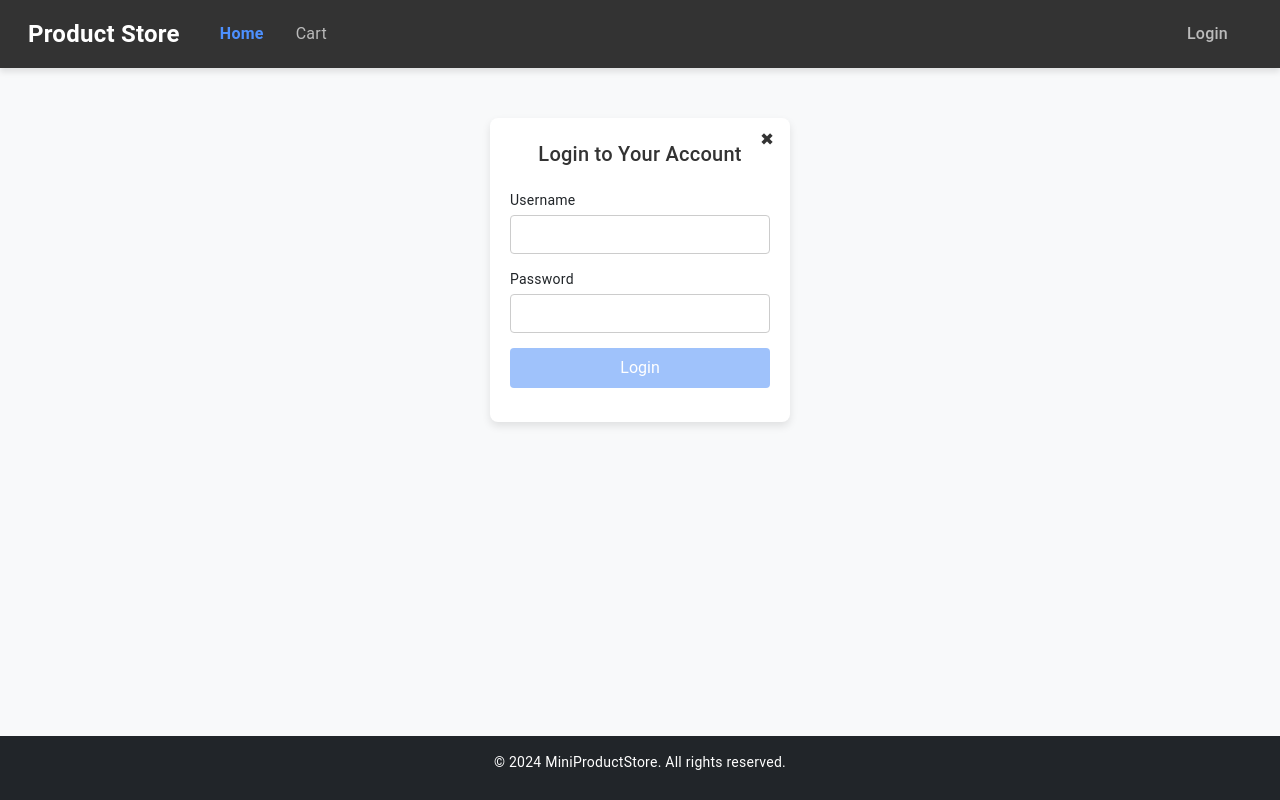
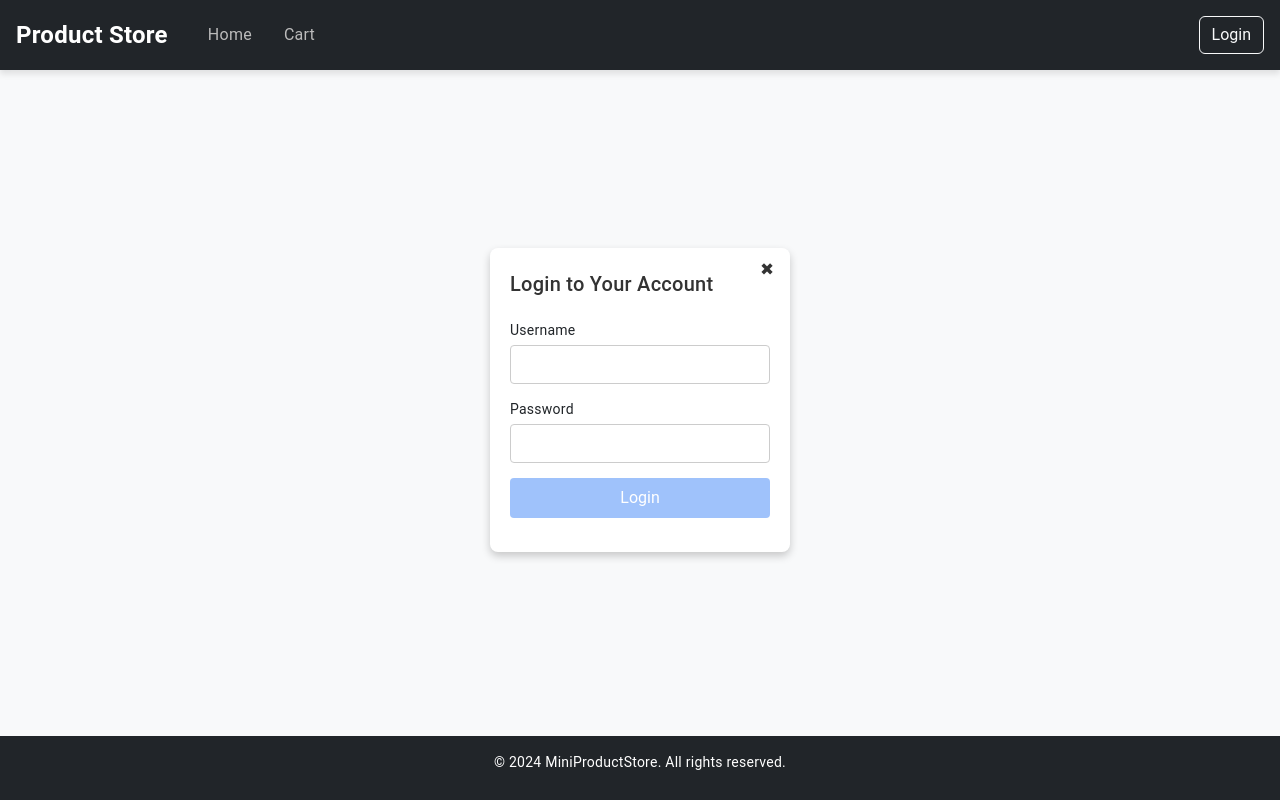
Before and after one commit to IrynaShyrobokova/Mini-Product-Store, an Angular app: page /login in a window 1280 px wide. Built offline with nearby package versions, Linux system fonts and the light colour scheme.

Commit message:
Correct password doesn't work

```diff
--- a/src/app/components/home/home.component.css
+++ b/src/app/components/home/home.component.css
@@ -0,0 +1,68 @@
+/* Style for the welcome message */
+.welcome-message {
+  text-align: center;
+  margin: 20px;
+  font-size: 1.8em;
+  color: #333;
+}
+
+/* Container for all products */
+.products-container {
+  display: flex;
+  flex-wrap: wrap;
+  justify-content: center;
+  gap: 20px;
+  padding: 20px;
+}
+
+/* Individual product card */
+.product-card {
+  background-color: #f9f9f9;
+  border: 1px solid #ddd;
+  border-radius: 8px;
+  padding: 20px;
+  width: 300px;
+  box-shadow: 0 4px 8px rgba(0, 0, 0, 0.1);
+  transition: transform 0.3s ease;
+}
+
+  .product-card:hover {
+    transform: translateY(-5px);
+  }
+
+.product-title {
+  font-size: 1.2em;
+  color: #333;
+  margin-bottom: 10px;
+}
+
+.product-description {
+  font-size: 0.9em;
+  color: #555;
+  margin-bottom: 15px;
+}
+
+.add-to-cart {
+  display: block;
+  width: 100%;
+  padding: 10px;
+  background-color: #007bff;
+  color: white;
+  border: none;
+  border-radius: 4px;
+  font-size: 1em;
+  cursor: pointer;
+  transition: background-color 0.3s ease;
+}
+
+  .add-to-cart:hover {
+    background-color: #0056b3;
+  }
+
+/* Loading message style */
+.loading {
+  text-align: center;
+  font-size: 1.2em;
+  color: #666;
+  margin-top: 20px;
+}
--- a/src/app/components/home/home.component.html
+++ b/src/app/components/home/home.component.html
@@ -1,2 +1,13 @@
-<!-- home.component.html -->
-<p>Welcome to the Home Page!</p>
+<div class="welcome-message">
+  <h2>Welcome, {{ username ? username : 'Guest' }}!</h2>
+</div>
+
+<div class="products-container" *ngIf="!isLoading">
+  <div *ngFor="let product of products" class="product-card">
+    <h3 class="product-title">{{ product.name }}</h3>
+    <p class="product-description">{{ product.description }}</p>
+    <button class="add-to-cart" (click)="addToCart(product)">Add to Cart</button>
+  </div>
+</div>
+
+<div *ngIf="isLoading" class="loading">Loading products...</div>
--- a/src/app/components/home/home.component.ts
+++ b/src/app/components/home/home.component.ts
@@ -1,6 +1,7 @@
 import { Component, OnInit } from '@angular/core';
 import { ProductService } from '../../services/product.service';
 import { CartService } from '../../services/cart.service';
+import { AuthService } from '../../services/auth.service';
 
 @Component({
   selector: 'app-home',
@@ -10,19 +11,26 @@ import { CartService } from '../../services/cart.service';
 export class HomeComponent implements OnInit {
   products: any[] = [];
   isLoading = true;
+  username: string | null = null;
 
-  constructor(private productService: ProductService, private cartService: CartService) { }
+  constructor(
+    private productService: ProductService,
+    private cartService: CartService,
+    private authService: AuthService
+  ) { }
 
   ngOnInit() {
     this.productService.getAllProducts().subscribe({
-      next: (data: any[]) => {  // Explicit type for 'data' as an array
+      next: (data: any[]) => {
         this.products = data;
         this.isLoading = false;
       },
-      error: (error: any) => console.error(error),  // Explicit type for 'error'
+      error: (error: any) => console.error(error),
     });
+
+    // Get the username if logged in, otherwise it will be null
+    this.username = this.authService.getCurrentUser();
   }
-
 
   addToCart(product: any) {
     this.cartService.addToCart(product);
--- a/src/app/components/login/login.component.css
+++ b/src/app/components/login/login.component.css
@@ -1,13 +1,25 @@
-/* Container for the login form */
 .login-container {
-  position: relative;
+  position: fixed;
+  top: 50%;
+  left: 50%;
+  transform: translate(-50%, -50%);
+  background: white;
+  padding: 20px;
+  border-radius: 8px;
+  box-shadow: 0 4px 8px rgba(0, 0, 0, 0.2);
+  z-index: 1000;
   width: 300px;
-  padding: 20px;
-  margin: 50px auto;
-  background: #ffffff;
-  border-radius: 8px;
-  box-shadow: 0 4px 8px rgba(0, 0, 0, 0.1);
-  text-align: center;
+  max-width: 90%;
+}
+
+.overlay {
+  position: fixed;
+  top: 0;
+  left: 0;
+  width: 100%;
+  height: 100%;
+  background: rgba(0, 0, 0, 0.5);
+  z-index: 999;
 }
 
 /* Close button styling */
--- a/src/app/components/login/login.component.ts
+++ b/src/app/components/login/login.component.ts
@@ -30,22 +30,22 @@ export class LoginComponent implements OnInit {
   // Method called on form submission
   onLogin() {
     if (this.loginForm.invalid) {
-      // Display validation errors
       this.loginForm.markAllAsTouched();
       return;
     }
 
     const { username, password } = this.loginForm.value;
 
-    // Call the AuthService's login method
     this.authService.login(username, password).subscribe({
-      next: () => {
-        // Navigate to home page on successful login
-        this.router.navigate(['/home']);
+      next: (isSuccess) => {
+        if (isSuccess) {
+          this.router.navigate(['/home']);
+        } else {
+          this.loginError = 'Login failed. Please try again.';
+        }
       },
       error: (err) => {
-        // Handle login error and log it to console
-        this.loginError = 'Login failed. Please try again.';
+        this.loginError = 'An error occurred. Please try again later.';
         console.error('Login failed', err);
       }
     });
--- a/src/app/components/navbar/navbar.component.css
+++ b/src/app/components/navbar/navbar.component.css
@@ -48,6 +48,11 @@
   font-weight: bold;
 }
 
+.navbar .ml-auto {
+  margin-left: auto;
+}
+
+
 /* Responsive styling */
 @media (max-width: 768px) {
   .navbar {
--- a/src/app/components/navbar/navbar.component.html
+++ b/src/app/components/navbar/navbar.component.html
@@ -1,20 +1,12 @@
-<nav class="navbar navbar-expand-lg">
-  <div class="container-fluid">
-    <a class="navbar-brand" routerLink="/">Product Store</a>
-    <div class="collapse navbar-collapse">
-      <ul class="navbar-nav me-auto">
-        <li class="nav-item">
-          <a class="nav-link" routerLink="/" routerLinkActive="active">Home</a>
-        </li>
-        <li class="nav-item">
-          <a class="nav-link" routerLink="/cart" routerLinkActive="active">Cart</a>
-        </li>
-      </ul>
-      <ul class="navbar-nav ms-auto">
-        <li class="nav-item">
-          <a class="nav-link" (click)="onLoginClick()">Login</a>
-        </li>
-      </ul>
+<nav class="navbar navbar-expand-lg navbar-dark bg-dark">
+  <a class="navbar-brand" href="#">Product Store</a>
+  <div class="collapse navbar-collapse">
+    <ul class="navbar-nav mr-auto">
+      <li class="nav-item"><a class="nav-link" routerLink="/home">Home</a></li>
+      <li class="nav-item"><a class="nav-link" routerLink="/cart">Cart</a></li>
+    </ul>
+    <div class="ml-auto">
+      <button (click)="onLoginClick()" class="btn btn-outline-light">Login</button>
     </div>
   </div>
 </nav>
--- a/src/app/services/auth.service.ts
+++ b/src/app/services/auth.service.ts
@@ -1,7 +1,13 @@
 import { Injectable } from '@angular/core';
 import { HttpClient } from '@angular/common/http';
-import { Observable, of } from 'rxjs';
-import { tap } from 'rxjs/operators';
+import { Observable } from 'rxjs';
+import { tap, map } from 'rxjs/operators';
+
+// Define the LoginResponse interface here
+interface LoginResponse {
+  success: boolean;
+  user?: string; // Optional property, depending on what your API returns
+}
 
 @Injectable({
   providedIn: 'root'
@@ -9,18 +15,32 @@ import { tap } from 'rxjs/operators';
 export class AuthService {
   private apiUrl = 'https://your-api-url.com/login';
   private loggedIn = false;
+  private currentUser: string | null = null;
 
   constructor(private http: HttpClient) { }
 
-  login(username: string, password: string): Observable<any> {
-    return this.http.post(this.apiUrl, { username, password });
+  login(username: string, password: string): Observable<boolean> {
+    return this.http.post<LoginResponse>(this.apiUrl, { username, password }).pipe(
+      tap(response => {
+        if (response.success) {
+          this.loggedIn = true;
+          this.currentUser = response.user || username; // Set the current user
+        }
+      }),
+      map(response => response.success)
+    );
   }
 
   isLoggedIn(): boolean {
     return this.loggedIn;
   }
 
+  getCurrentUser(): string | null {
+    return this.currentUser;
+  }
+
   logout(): void {
     this.loggedIn = false;
-   }
+    this.currentUser = null;
+  }
 }
```
Also changed, not shown: src/app/app.component.ts (line endings or trailing spaces), src/app/components/navbar/navbar.component.ts (line endings or trailing spaces), 2 other files (tests, documents, lock files or other folders).
